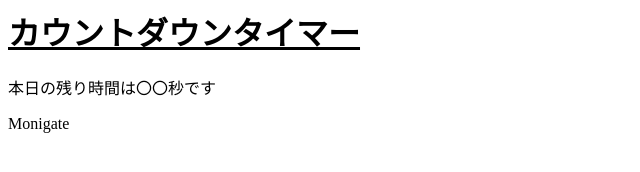
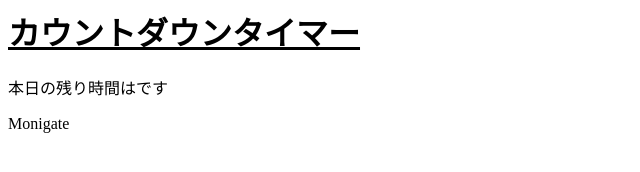
Before and after one commit to tarosay/testpage, a plain HTML site: page index.html in a window 1280 px wide. Shown: the full height of the page, 0-640 px from the left. Drawn offline with Linux system fonts and the light colour scheme.

Commit message:
Update index.html

```diff
--- a/index.html
+++ b/index.html
@@ -10,7 +10,8 @@
       <h1>カウントダウンタイマー</h1>
     </header>
     <main>
-      <p>本日の残り時間は〇〇秒です</p>
+        <!-- 次の一行を編集 -->
+      <p>本日の残り時間は<span id="timer"></span>です</p>
     </main>
     <footer>
       <p>Monigate</p>
```
